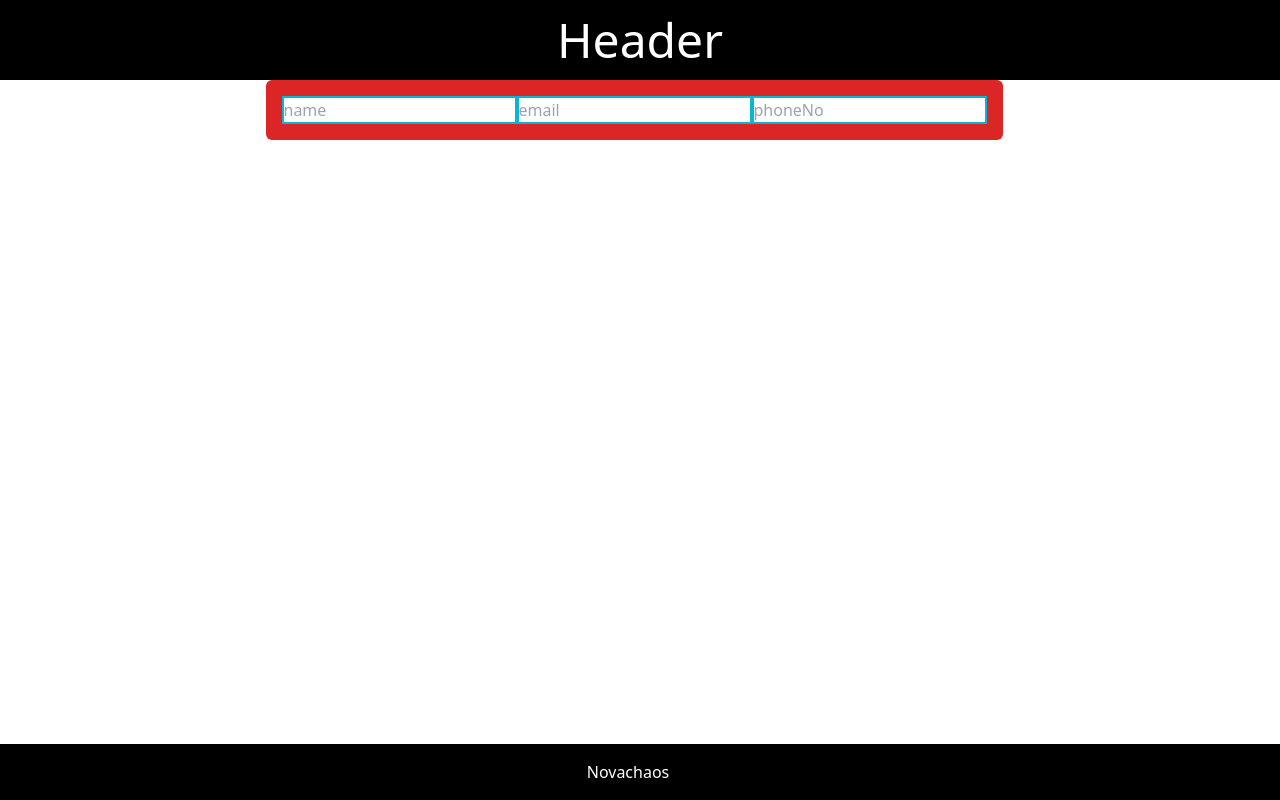
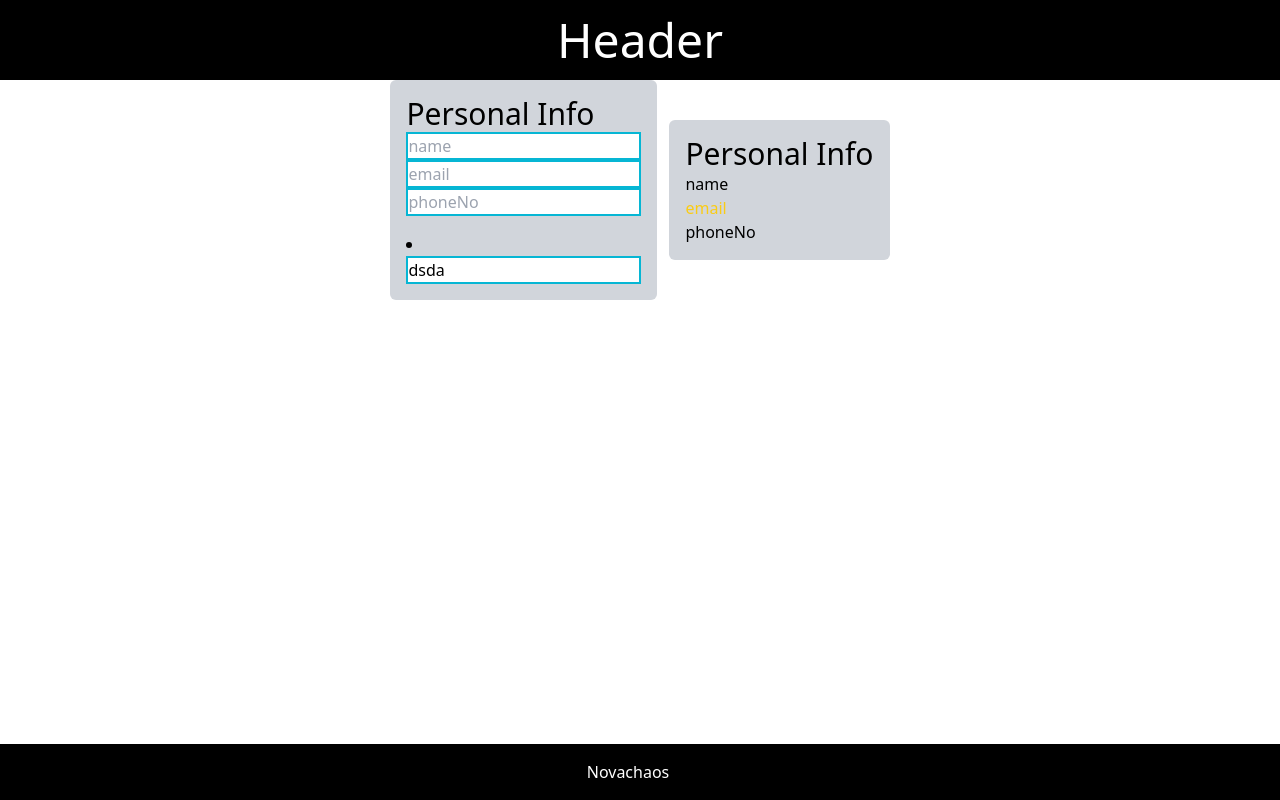
Before and after one commit to Novachaos82/cv-project, a React (Create React App) app: page / in a window 1280 px wide. Built offline with nearby package versions, Linux system fonts and the light colour scheme.

Commit message:
experience field fix

```diff
--- a/package.json
+++ b/package.json
@@ -9,6 +9,7 @@
     "react": "^18.2.0",
     "react-dom": "^18.2.0",
     "react-scripts": "5.0.1",
+    "uniqid": "^5.4.0",
     "web-vitals": "^2.1.4"
   },
   "scripts": {
--- a/src/components/form/mainForm.jsx
+++ b/src/components/form/mainForm.jsx
@@ -1,8 +1,11 @@
 import React, { Component } from "react";
-import { Personal } from "./personalForm";
+import { PersonalForm } from "./personalForm";
 import { RenderDOM } from "./mainPreview";
 import { Header } from "./header";
 import { Footer } from "./footer";
+import uniqid from "uniqid";
+import { WorkExperienceForm } from "./workExperienceForm";
+
 class MainForm extends Component {
   constructor() {
     super();
@@ -13,10 +16,34 @@ class MainForm extends Component {
         email: "",
         phoneNo: "",
       },
+
+      workExperience: {
+        company: "dw",
+        position: "aw",
+        startDate: "de",
+        endDate: "fr",
+        description: "gr",
+        id: uniqid(),
+      },
+
+      workExperienceArray: [
+        {
+          company: "dsda",
+          position: "",
+          startDate: "",
+          endDate: "",
+          description: "",
+          id: uniqid(),
+        },
+      ],
     };
+
+    this.peronalInfoHandler = this.peronalInfoHandler.bind(this);
+    this.workExperienceHandler = this.workExperienceHandler.bind(this);
+    this.workExperienceAddHandler = this.workExperienceAddHandler.bind(this);
   }
 
-  nameChange = (e) => {
+  peronalInfoHandler = (e) => {
     this.setState({
       personalData: {
         name: document.getElementById("name").value,
@@ -27,6 +54,30 @@ class MainForm extends Component {
     console.log(e.target.value);
   };
 
+  workExperienceHandler = (index, e, name) => {
+    let name1 = e.target.name;
+    const newValues = [...this.state.workExperienceArray];
+    newValues[index].company.value = e.target.value;
+    this.setState({ workExperienceArray: newValues });
+  };
+
+  workExperienceAddHandler = (e) => {
+    e.preventDefault();
+    this.setState({
+      workExperienceArray: this.state.workExperienceArray.concat(
+        this.state.workExperience
+      ),
+      workExperience: {
+        company: "",
+        position: "",
+        startDate: "",
+        endDate: "",
+        description: "",
+        id: uniqid(),
+      },
+    });
+  };
+
   render() {
     return (
       <div>
@@ -35,13 +86,36 @@ class MainForm extends Component {
           id="mainContent"
           className="flex space-x-3 justify-center items-center"
         >
-          <div className="rounded-md bg-red-600 h-fit w-fit p-4">
-            <Personal change={this.nameChange} />
+          <div className="flex-row rounded-md bg-gray-300 h-fit w-fit p-4  justify-center items-center space-y-4">
+            <div className="">
+              <PersonalForm change={this.peronalInfoHandler} />
+            </div>
+            <div>
+              <WorkExperienceForm
+                change={this.workExperienceHandler}
+                experienceArr={this.state.workExperienceArray}
+                workExperienceDetails={this.state.workExperience}
+              />
+              {/*<button onClick={this.workExperienceAddHandler} />*/}
+            </div>
           </div>
-          <div>
-            <RenderDOM text={this.state.personalData.name} />
-            <RenderDOM text={this.state.personalData.email} />
-            <RenderDOM text={this.state.personalData.phoneNo} />
+          <div className="fields">
+            <div>
+              <h1 className="title">Personal Info</h1>
+              <RenderDOM
+                defaultText="name"
+                text={this.state.personalData.name}
+              />
+              <RenderDOM
+                className="text-yellow-400"
+                defaultText="email"
+                text={this.state.personalData.email}
+              />
+              <RenderDOM
+                defaultText="phoneNo"
+                text={this.state.personalData.phoneNo}
+              />
+            </div>
           </div>
         </div>
 
--- a/src/components/form/mainPreview.jsx
+++ b/src/components/form/mainPreview.jsx
@@ -1,5 +1,17 @@
 const RenderDOM = (props) => {
-  return <label> {props.text} </label>;
+  //if (props.expArr) {
+  //  console.log(props.expArr);
+  //}
+  return (
+    <div>
+      <div>
+        <label className={props.className}>
+          {props.defaultText} {props.text}{" "}
+        </label>
+      </div>
+      {/*<div>{props.work}</div>*/}
+    </div>
+  );
 };
 
 export { RenderDOM };
--- a/src/components/form/personalForm.jsx
+++ b/src/components/form/personalForm.jsx
@@ -1,26 +1,33 @@
-const Personal = (props) => {
+const PersonalForm = (props) => {
   return (
-    <div className="flex-row ">
+    <div>
+      <h1 className="title">Personal Info</h1>
+      <div>
         <input
-        className="border-2 border-cyan-500"
+          className="input"
           onChange={props.change}
           placeholder="name"
           id="name"
         ></input>
+      </div>
+      <div>
         <input
-        className="border-2 border-cyan-500"
+          className="input"
           onChange={props.change}
           placeholder="email"
           id="email"
         ></input>
+      </div>
+      <div>
         <input
-        className="border-2 border-cyan-500"
+          className="input"
           onChange={props.change}
           placeholder="phoneNo"
           id="phoneNo"
         ></input>
       </div>
+    </div>
   );
 };
 
-export { Personal };
+export { PersonalForm };
--- /dev/null
+++ b/src/components/form/workExperienceForm.jsx
@@ -0,0 +1,62 @@
+const WorkExperienceForm = (props) => {
+  const { experienceArr } = props;
+  console.log();
+  return (
+    <div>
+      {experienceArr.map((valx, index) => {
+        return (
+          <li key={props.workExperienceDetails.id}>
+            <div>
+              <input
+                name="company"
+                className="input"
+                onChange={(e) => {
+                  props.change(index, e);
+                }}
+                value={valx.company}
+                placeholder="companyInput"
+                id="companyInput"
+              ></input>
+            </div>
+          </li>
+        );
+        {
+          /*<div>
+          <input
+            className="input"
+            onChange={props.change}
+            placeholder="positionInput"
+            id="positionInput"
+          ></input>
+        </div>
+        <div>
+          <input
+            className="input"
+            onChange={props.change}
+            placeholder="startDateInput"
+            id="startDateInput"
+          ></input>
+        </div>
+        <div>
+          <input
+            className="input"
+            onChange={props.change}
+            placeholder="endDateInput"
+            id="endDateInput"
+          ></input>
+        </div>
+        <div>
+          <input
+            className="input"
+            onChange={props.change}
+            placeholder="descriptionInput"
+            id="descriptionInput"
+          ></input>
+        </div>*/
+        }
+      })}
+    </div>
+  );
+};
+
+export { WorkExperienceForm };
--- a/src/index.css
+++ b/src/index.css
@@ -5,3 +5,15 @@
 .yellow {
   @apply text-red-500;
 }
+
+.input {
+  @apply border-2 border-cyan-500 outline-none;
+}
+
+.title {
+  @apply text-3xl;
+}
+
+.fields {
+  @apply flex-row rounded-md bg-gray-300 h-fit w-fit p-4  justify-center items-center space-y-2;
+}
```
Also changed, not shown: 1 other file (tests, documents, lock files or other folders). Lines whose indentation alone changed are shown as unchanged.
